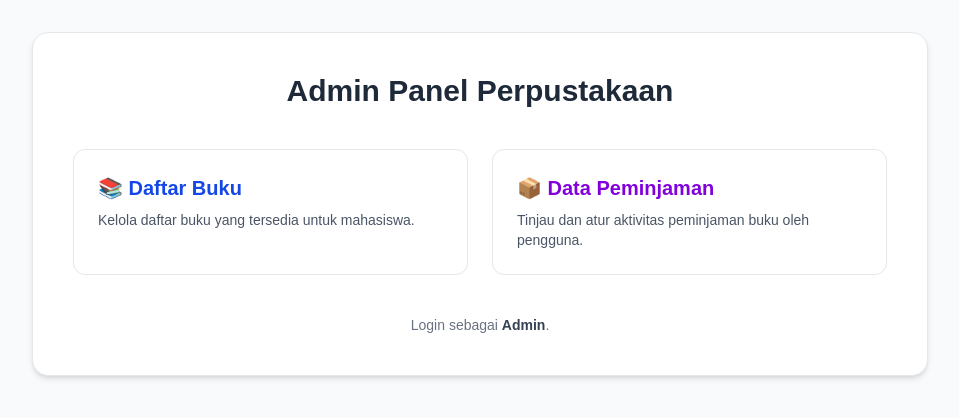
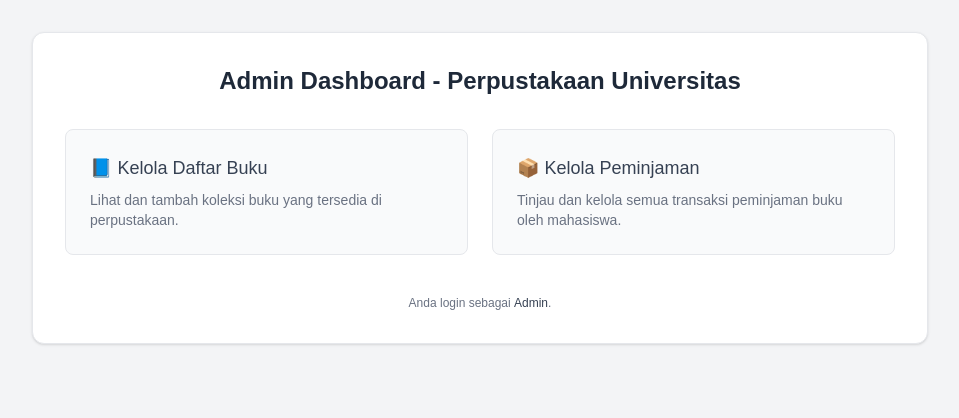
Before and after one commit to selvirahmadila/project-Bukuku, a Next.js app in the folder cms/: page /dashboard in a window 1280 px wide. Shown: the top 418 px of the page, without its empty margins (160-1119 px from the left). Built offline with nearby package versions, Linux system fonts and the light colour scheme.

Commit message:
dehendy :  cms(admin)-modifikasi halaman utama

```diff
--- a/cms/app/dashboard/page.tsx
+++ b/cms/app/dashboard/page.tsx
@@ -6,38 +6,36 @@ export default function AdminDashboard() {
   const router = useRouter();
 
   return (
-    <div className="min-h-screen bg-[#f9fafb] p-8">
-      <div className="max-w-4xl mx-auto bg-white border border-gray-200 rounded-2xl shadow-md p-10">
-        <h1 className="text-3xl font-bold text-gray-800 mb-10 text-center">
-          Admin Panel Perpustakaan
+    <div className="min-h-screen bg-gray-100 p-8">
+      <div className="max-w-4xl mx-auto bg-white border border-gray-200 rounded-xl shadow-sm p-8">
+        <h1 className="text-2xl font-semibold text-gray-800 mb-8 text-center">
+          Admin Dashboard - Perpustakaan Universitas
         </h1>
 
         <div className="grid grid-cols-1 md:grid-cols-2 gap-6">
-          {/* Kelola Buku */}
           <div
             onClick={() => router.push('/book')}
-            className="cursor-pointer border border-gray-200 rounded-xl p-6 bg-white hover:bg-blue-50 hover:shadow transition-all"
+            className="cursor-pointer border border-gray-200 rounded-lg p-6 bg-gray-50 hover:bg-blue-50 hover:border-blue-400 transition-all duration-200"
           >
-            <h2 className="text-xl font-semibold text-blue-700 mb-2">📚 Daftar Buku</h2>
-            <p className="text-sm text-gray-600">
-              Kelola daftar buku yang tersedia untuk mahasiswa.
+            <h2 className="text-lg font-medium text-gray-700 mb-2">📘 Kelola Daftar Buku</h2>
+            <p className="text-sm text-gray-500">
+              Lihat dan tambah koleksi buku yang tersedia di perpustakaan.
             </p>
           </div>
 
-          {/* Kelola Peminjaman */}
           <div
             onClick={() => router.push('/loan')}
-            className="cursor-pointer border border-gray-200 rounded-xl p-6 bg-white hover:bg-purple-50 hover:shadow transition-all"
+            className="cursor-pointer border border-gray-200 rounded-lg p-6 bg-gray-50 hover:bg-purple-50 hover:border-purple-400 transition-all duration-200"
           >
-            <h2 className="text-xl font-semibold text-purple-700 mb-2">📦 Data Peminjaman</h2>
-            <p className="text-sm text-gray-600">
-              Tinjau dan atur aktivitas peminjaman buku oleh pengguna.
+            <h2 className="text-lg font-medium text-gray-700 mb-2">📦 Kelola Peminjaman</h2>
+            <p className="text-sm text-gray-500">
+              Tinjau dan kelola semua transaksi peminjaman buku oleh mahasiswa.
             </p>
           </div>
         </div>
 
-        <div className="mt-10 text-center text-sm text-gray-500">
-          Login sebagai <span className="font-semibold text-gray-700">Admin</span>.
+        <div className="mt-10 text-center text-xs text-gray-500">
+          Anda login sebagai <span className="font-medium text-gray-700">Admin</span>.
         </div>
       </div>
     </div>
```
